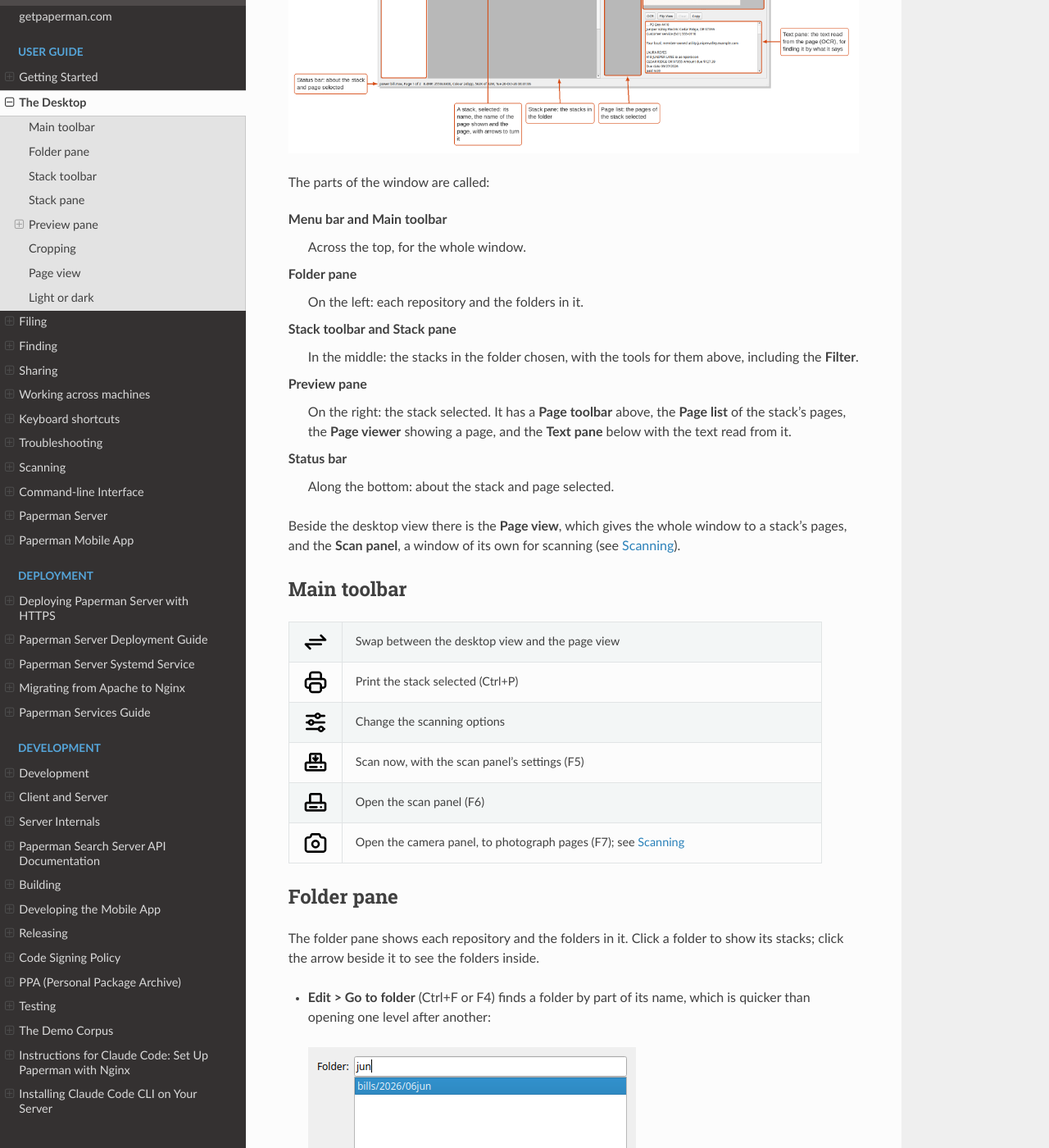
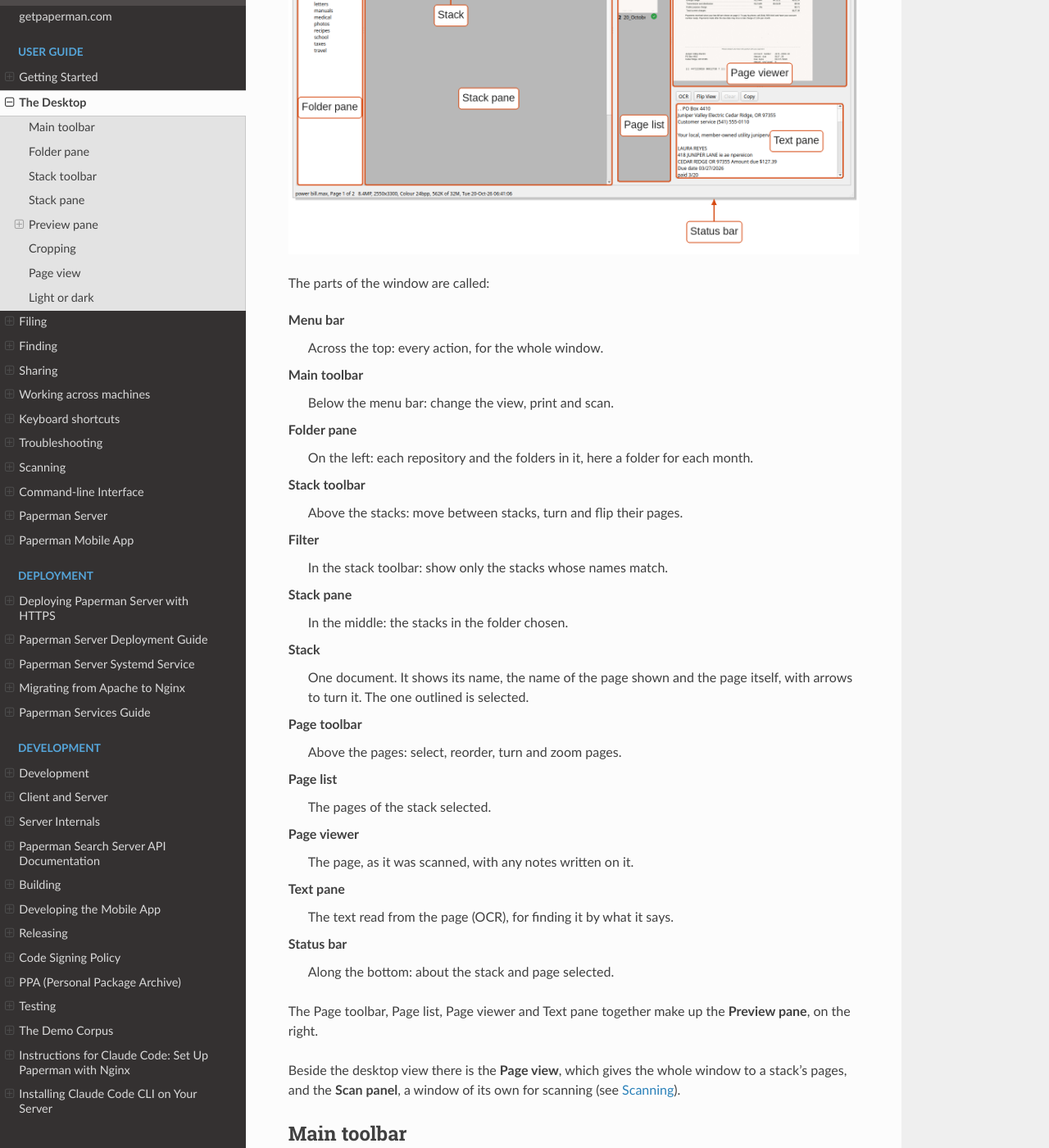
Before and after one commit to sjg20/paperman, a Sphinx documentation site: the page built from doc/desktop.rst, in a window 1280 px wide and 1400 px high, scrolled down 488 px. Shown: the whole window at 82% size. Built offline with Sphinx 7.4.7 and the Read the Docs theme 3.1.0, drawn with Linux system fonts in a browser that asks for light colours.

Commit message:
doc: Label the desktop overview with headings only
The overview of the window has a sentence in each label, with labels in
margins at both sides, so the screenshot takes up about two thirds of
the picture's width and the print is small on the page.

Give each label just the name of its part, in larger text, and put the
labels above, below or within the screenshot so that it fills the width.
Move what each label says into the list below the picture, which now
has an entry for each part.

Co-developed-by: Claude Fable 5.2 <noreply@anthropic.com>
Claude-Session: https://claude.ai/code/session_01BxfLL7T8McSpFMMxYekitE

```diff
--- a/doc/desktop.rst
+++ b/doc/desktop.rst
@@ -10,23 +10,46 @@ stacks in the folder chosen, and the stack selected.
 
 The parts of the window are called:
 
-Menu bar and Main toolbar
-   Across the top, for the whole window.
+Menu bar
+   Across the top: every action, for the whole window.
+
+Main toolbar
+   Below the menu bar: change the view, print and scan.
 
 Folder pane
-   On the left: each repository and the folders in it.
+   On the left: each repository and the folders in it, here a folder
+   for each month.
 
-Stack toolbar and Stack pane
-   In the middle: the stacks in the folder chosen, with the tools for
-   them above, including the **Filter**.
+Stack toolbar
+   Above the stacks: move between stacks, turn and flip their pages.
 
-Preview pane
-   On the right: the stack selected. It has a **Page toolbar** above, the
-   **Page list** of the stack's pages, the **Page viewer** showing a
-   page, and the **Text pane** below with the text read from it.
+Filter
+   In the stack toolbar: show only the stacks whose names match.
+
+Stack pane
+   In the middle: the stacks in the folder chosen.
+
+Stack
+   One document. It shows its name, the name of the page shown and the
+   page itself, with arrows to turn it. The one outlined is selected.
+
+Page toolbar
+   Above the pages: select, reorder, turn and zoom pages.
+
+Page list
+   The pages of the stack selected.
+
+Page viewer
+   The page, as it was scanned, with any notes written on it.
+
+Text pane
+   The text read from the page (OCR), for finding it by what it says.
 
 Status bar
    Along the bottom: about the stack and page selected.
+
+The Page toolbar, Page list, Page viewer and Text pane together make up
+the **Preview pane**, on the right.
 
 Beside the desktop view there is the **Page view**, which gives the
 whole window to a stack's pages, and the **Scan panel**, a window of its
```
Also changed, not shown: doc/images/desktop-labelled.png, 1 other file.
